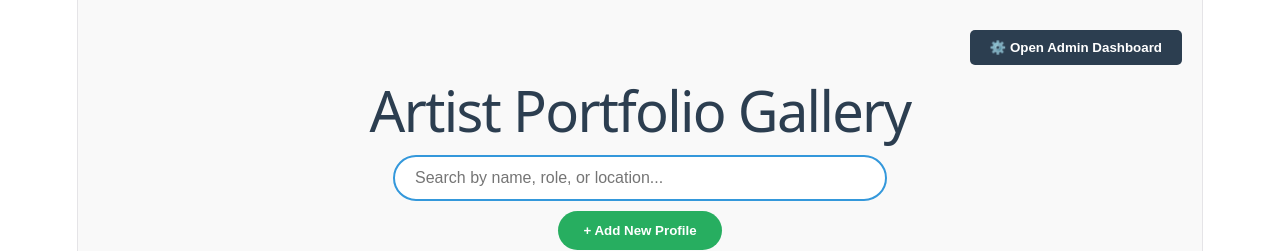
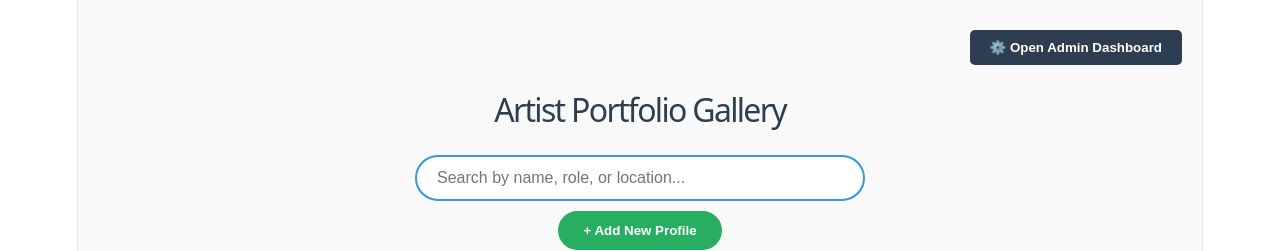
Before and after one commit to alif-ahammed/dynamic-profile-x, a React (Vite) app: page / in a window 1280 px wide. Shown: the top 251 px of the page. Built offline with nearby package versions, Linux system fonts and the light colour scheme; no server answers; the database is empty.

Commit message:
add new filter

```diff
--- a/src/App.jsx
+++ b/src/App.jsx
@@ -12,7 +12,7 @@ function App() {
   const [isAdmin, setIsAdmin] = useState(false);
   const [artists, setArtists] = useState([]);
   const [loading, setLoading] = useState(true);
-  const [sortBy, setSortBy] = useState("time"); // ডিফল্ট: Newest First
+  const [sortBy, setSortBy] = useState("time");
 
   const [showPassModal, setShowPassModal] = useState(false);
   const [passInput, setPassInput] = useState("");
@@ -91,7 +91,7 @@ function App() {
     }
   };
 
-  // --- মেইন লজিক: ফিল্টার এবং তিনটি শর্টিং অপশন (Newest, Oldest, Name) ---
+  // --- মেইন লজিক: ফিল্টার এবং চারটি শর্টিং অপশন ---
   const displayArtists = artists
     .filter((artist) => {
       const search = searchTerm.toLowerCase();
@@ -104,11 +104,13 @@ function App() {
     })
     .sort((a, b) => {
       if (sortBy === "name") {
-        return a.name.localeCompare(b.name);
+        return a.name.localeCompare(b.name); // A to Z
+      } else if (sortBy === "namez") {
+        return b.name.localeCompare(a.name); // Z to A (এখানেই আপনার ভুল ছিল)
       } else if (sortBy === "oldest") {
-        return a.id - b.id; // পুরাতনগুলো আগে (ID ছোট থেকে বড়)
+        return a.id - b.id; // Oldest First
       } else {
-        return b.id - a.id; // নতুনগুলো আগে (ডিফল্ট)
+        return b.id - a.id; // Newest First (Default)
       }
     });
 
@@ -166,7 +168,14 @@ function App() {
         </button>
       </div>
 
-      <h1 style={{ textAlign: "center", color: "#2c3e50" }}>
+      <h1
+        style={{
+          textAlign: "center",
+          color: "#2c3e50",
+          fontSize: "clamp(20px, 5vw, 32px)",
+          padding: "0 10px",
+        }}
+      >
         {isAdmin ? "🛠️ Admin Dashboard" : "Artist Portfolio Gallery"}
       </h1>
 
@@ -199,7 +208,6 @@ function App() {
         />
       )}
 
-      {/* শর্টিং ড্রপডাউন (৩টি অপশনসহ) */}
       <div
         style={{
           marginBottom: "20px",
@@ -219,6 +227,7 @@ function App() {
           <option value="time">Newest First</option>
           <option value="oldest">Oldest First</option>
           <option value="name">Alphabetical (A-Z)</option>
+          <option value="namez">Alphabetical (Z-A)</option>
         </select>
       </div>
 
@@ -239,7 +248,6 @@ function App() {
                 image={artist.img}
                 locat={artist.location}
               />
-
               {isAdmin && (
                 <div style={adminPanelStyle}>
                   <p style={{ fontSize: "12px", margin: "5px 0" }}>
@@ -279,7 +287,7 @@ function App() {
   );
 }
 
-// --- Styles ---
+// --- Styles (আগের মতোই আছে) ---
 const navBtnStyle = {
   padding: "10px 20px",
   backgroundColor: "#2c3e50",
@@ -301,12 +309,13 @@ const addBtnStyle = {
 };
 const searchStyle = {
   padding: "12px 20px",
-  width: "100%",
+  width: "90%",
   maxWidth: "450px",
   borderRadius: "30px",
   border: "2px solid #3498db",
   outline: "none",
   fontSize: "16px",
+  boxSizing: "border-box",
 };
 const adminPanelStyle = {
   marginTop: "10px",
```
